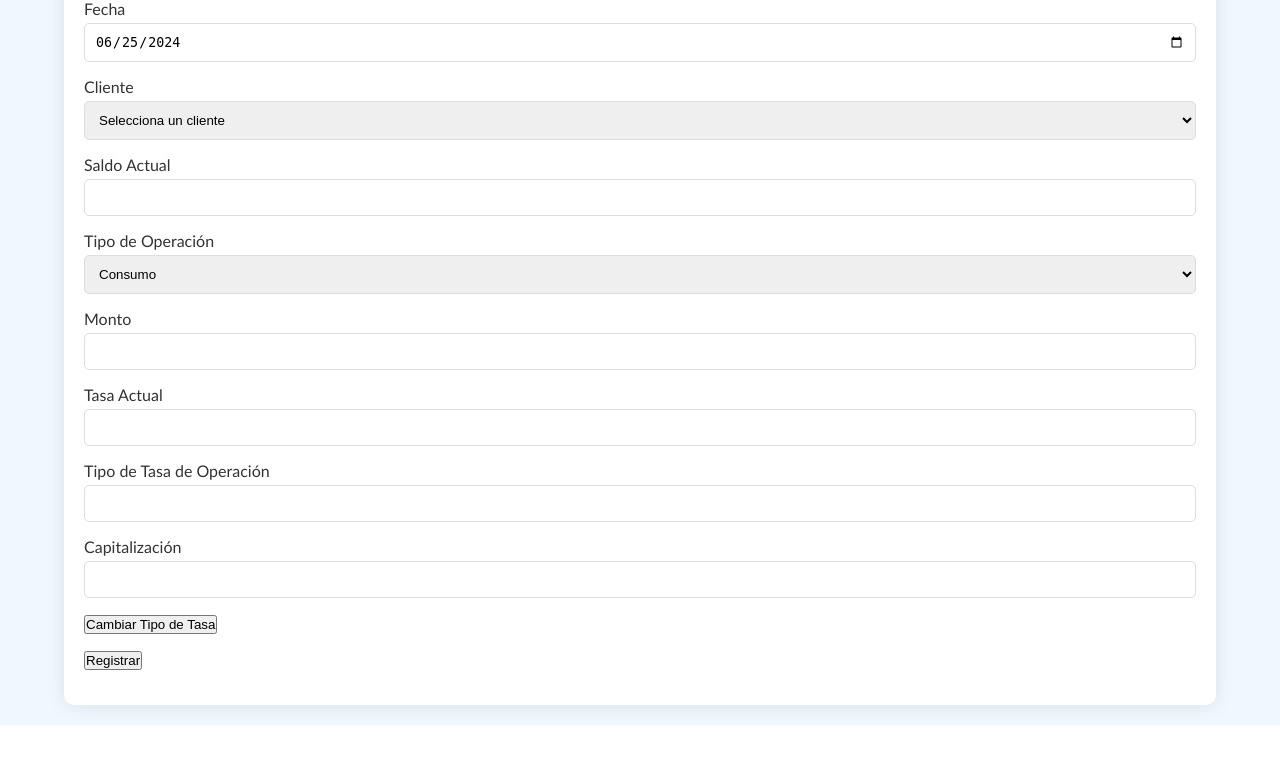
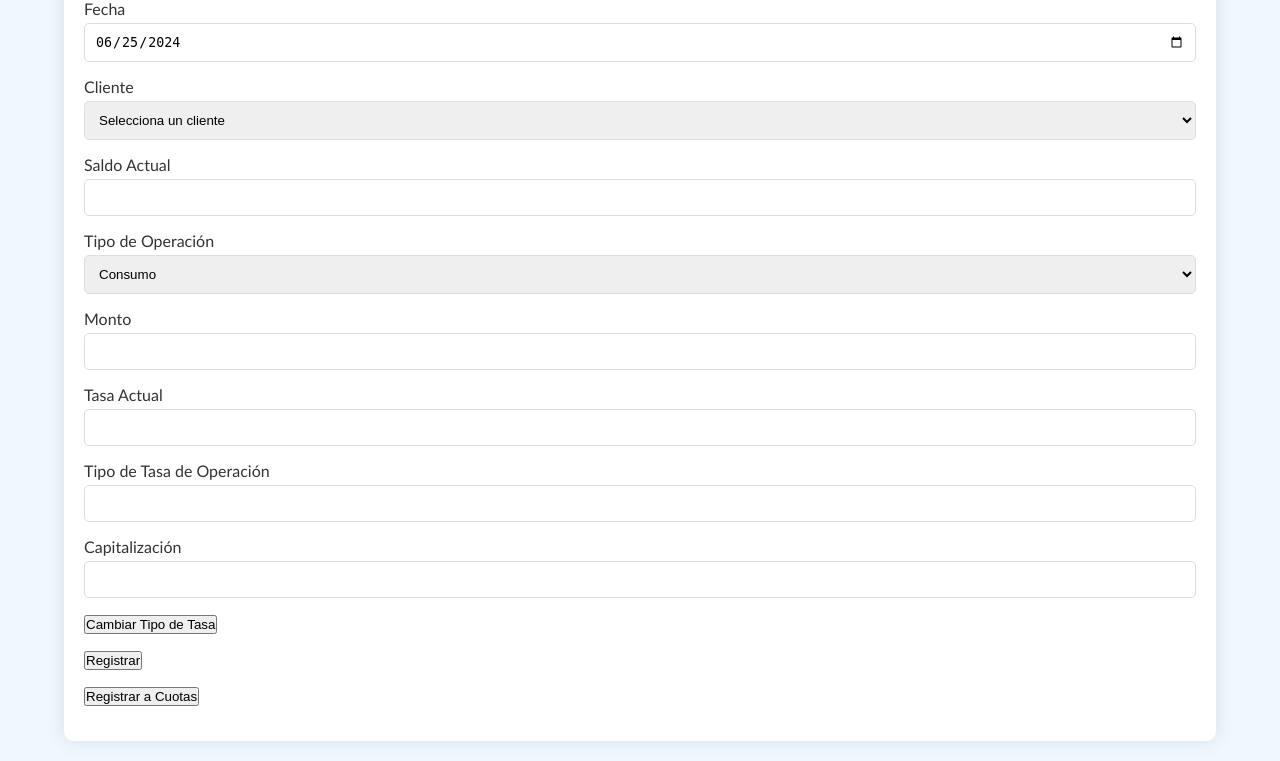
Before and after one commit to SebastianCuadrado/CREDI_PAY, a Flask app: page /operaciones in a window 1280 px wide. Shown: the part 131-892 px from the top of the page. Before the commit the page ends 856 px from the top, so only its background shows below. Run offline with Flask 3, Linux system fonts and the light colour scheme; a user stored in the database is signed in; data comes from the database, SQL or seed files in the repository.

Commit message:
creditos a cuotas 1

```diff
--- a/intento/app.py
+++ b/intento/app.py
@@ -2,7 +2,7 @@
 import sqlite3
 import os
 from datetime import datetime, timedelta
-
+from dateutil.relativedelta import relativedelta
 app = Flask(__name__)
 print("Inicializando la aplicación Flask...")
 app.secret_key = "hola"
@@ -144,6 +144,28 @@
         INSERT INTO operaciones (fecha, cliente_id, tipo_operacion, monto, tasa_operacion, tipotasa_operacion, montopago, periodo)
         VALUES (?, ?, ?, ?, ?, ?, ?, ?)
     ''', (fecha, cliente_id, tipo_operacion, monto, tasa_operacion, tipo_tasa, monto_pago, payment_date.strftime('%m%y')))
+
+    conn.commit()
+    conn.close()
+
+def add_operacion_cuotas(fecha, cliente_id, tipo_operacion, monto, tasa_operacion, tipo_tasa, capitalization, num_cuotas):
+    conn = sqlite3.connect(DATABASE)
+    cursor = conn.cursor()
+
+    cursor.execute('SELECT payment_date FROM clients WHERE id = ?', (cliente_id,))
+    payment_date_str = cursor.fetchone()[0]
+    payment_date = datetime.strptime(payment_date_str, '%Y-%m-%d')
+    new_payment_date = payment_date + relativedelta(months=num_cuotas)
+    fecha_operacion = datetime.strptime(fecha, '%Y-%m-%d')
+    monto_pago = calcular_monto_pago(float(monto), float(tasa_operacion), tipo_tasa,  capitalization,fecha_operacion, new_payment_date)
+
+    monto_cuota = float(monto_pago) / int(num_cuotas)
+
+    for cuota in range(1, int(num_cuotas) + 1):
+        cursor.execute('''
+            INSERT INTO operaciones (fecha, cliente_id, tipo_operacion, monto, tasa_operacion, tipotasa_operacion, montopago, periodo)
+            VALUES (?, ?, ?, ?, ?, ?, ?, ?)
+        ''', (fecha, cliente_id, tipo_operacion, monto_cuota, tasa_operacion, tipo_tasa, monto_cuota, f"{fecha}-{cuota}"))
 
     conn.commit()
     conn.close()
@@ -368,7 +390,6 @@
 
     user_id = session['user_id']
 
-
     if request.method == 'POST':
         fecha = request.form['fecha']
         cliente_id = request.form['cliente']
@@ -376,16 +397,23 @@
         monto = request.form['monto']
         tasa_operacion = request.form['rate']
         tipo_tasa = request.form['rate_type']
-        capitalization=request.form['capitalization']
+        capitalization = request.form['capitalization']
 
-        add_operacion(fecha, cliente_id, tipo_operacion, monto, tasa_operacion, tipo_tasa,capitalization)
+        if 'num_cuotas' in request.form:
+            num_cuotas = request.form['num_cuotas']
+            add_operacion_cuotas(fecha, cliente_id, tipo_operacion, monto, tasa_operacion, tipo_tasa, capitalization, num_cuotas)
+            flash('Operación registrada a cuotas exitosamente.')
+        else:
+            add_operacion(fecha, cliente_id, tipo_operacion, monto, tasa_operacion, tipo_tasa, capitalization)
+            flash('Operación registrada exitosamente.')
+
         update_cliente(cliente_id, tasa_operacion, tipo_tasa, capitalization)
-        flash('Operación registrada exitosamente.')
         return redirect(url_for('principal'))
 
     clients = get_clients_for_user(user_id)
     fecha_actual = datetime.now().strftime('%Y-%m-%d')
     return render_template('operaciones.html', clients=clients, fecha_actual=fecha_actual)
+
 
 def update_cliente(cliente_id, new_rate, new_rate_type, new_capitalization):
     conn = sqlite3.connect(DATABASE)
--- a/intento/templates/operaciones.html
+++ b/intento/templates/operaciones.html
@@ -67,6 +67,16 @@
             <div class="input-group">
                 <button type="submit" class="btn">Registrar</button>
             </div>
+            <div class="input-group">
+                <button type="button" class="btn" id="registrar-cuotas-btn" onclick="showCuotasField()">Registrar a Cuotas</button>
+            </div>
+            <div class="input-group" id="cuotas-group" style="display: none;">
+                <label for="num_cuotas">Número de Cuotas</label>
+                <input type="number" id="num_cuotas" name="num_cuotas" min="1" required>
+            </div>
+            <div class="input-group" id="registrar-cuotas-group" style="display: none;">
+                <button type="submit" class="btn" name="registrar_cuotas">Confirmar Registro a Cuotas</button>
+            </div>
         </form>
     </div>
 
@@ -119,8 +129,6 @@
             document.getElementById('rate_type').value = rateType;
             document.getElementById('capitalization').value = capitalization;
             document.getElementById('saldo').value = saldo;
-
-
         }
 
         document.getElementById('operacion-form').addEventListener('submit', function(event) {
@@ -169,23 +177,29 @@
                     {value: 'TNA', text: 'TNA (Tasa Nom. Anual)'}
                 ],
                 efectiva: [
-                    {value: 'TEM', text: 'TEM (Tasa Efec. Mensual)'},
-                    {value: 'TEB', text: 'TEB (Tasa Efec. Bimestral)'},
-                    {value: 'TET', text: 'TET (Tasa Efec. Trimestral)'},
-                    {value: 'TEC', text: 'TEC (Tasa Efec. Cuatrimestral)'},
-                    {value: 'TES', text: 'TES (Tasa Efec. Semestral)'},
-                    {value: 'TEA', text: 'TEA (Tasa Efec. Anual)'}
+                    {value: 'TEM', text: 'TEM (Tasa Ef. Mensual)'},
+                    {value: 'TEB', text: 'TEB (Tasa Ef. Bimestral)'},
+                    {value: 'TET', text: 'TET (Tasa Ef. Trimestral)'},
+                    {value: 'TEC', text: 'TEC (Tasa Ef. Cuatrimestral)'},
+                    {value: 'TES', text: 'TES (Tasa Ef. Semestral)'},
+                    {value: 'TEA', text: 'TEA (Tasa Ef. Anual)'}
                 ]
             };
 
-            specificRateType.innerHTML = '<option value="" disabled selected>Selecciona la especificación de tasa</option>';
+            specificRateType.innerHTML = '';
+
             options[rateType].forEach(function(option) {
                 var opt = document.createElement('option');
                 opt.value = option.value;
-                opt.text = option.text;
-                specificRateType.add(opt);
+                opt.textContent = option.text;
+                specificRateType.appendChild(opt);
             });
         });
+
+        function showCuotasField() {
+            document.getElementById('cuotas-group').style.display = 'block';
+            document.getElementById('registrar-cuotas-group').style.display = 'block';
+        }
     </script>
 </body>
 </html>
```
